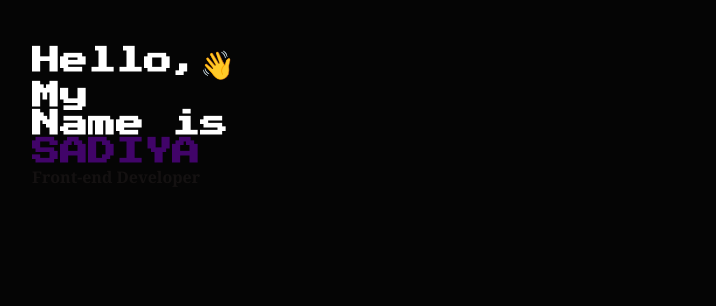
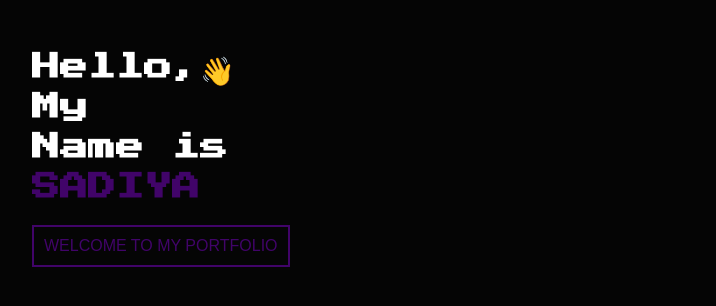
Before and after one commit to sadiya-szn/serendipity, a plain HTML site: page index.html in a window 1280 px wide. Shown: the part 88-394 px from the top of the page, without its empty margins (96-812 px from the left). Drawn offline with Linux system fonts and the light colour scheme.

Commit message:
baby steps

```diff
--- a/index.html
+++ b/index.html
@@ -24,9 +24,11 @@
 
      </header>
      <div class="heading">
-        <h1>Hello,&#128075; <br> My <br> Name is <br> <span style="color:rgb(65, 9, 117);">SADIYA</span></h1>
-        <p>Front-end Developer</p>
+        <h1>Hello,&#128075; <br> My <br> Name is <br> <span>SADIYA</span></h1>
+        <!-- <p>Front-end Developer</p> -->
+        <button class="welcome">WELCOME TO MY PORTFOLIO</a>
     </div>
+
     </div>
 
 </body>
--- a/style.css
+++ b/style.css
@@ -66,7 +66,7 @@ i:hover{
 
 .heading h1{
     /* width:50%; */
-
+    line-height: 40px;
     animation-name: heading;
     font-family: 'Press Start 2P', cursive;
     animation-duration: 4s;
@@ -98,8 +98,25 @@ span{
 }
 .heading p{
     margin-top: 0;
-    color: rgb(44, 36, 36);
+    color: rgb(85, 84, 84);
     font-family:Cambria, Cochin, Georgia, Times, 'Times New Roman', serif;
     font-weight: 600;
-    opacity: 0.4;
 }
+.welcome{
+    color: rgb(65, 4, 105);
+    margin-left: auto;
+    background-color: transparent;
+    border: 2px solid rgb(65, 4, 105);
+    padding: 10px;
+    outline: none;
+    margin-top: 18px;
+    position: relative;
+    font-size: 16px;
+    animation: welcome;
+    /* animation-delay: 1s; */
+    animation-duration: 3s;
+}
+@keyframes welcome{
+    0%{left: -1000px;}
+    100%{left: 0px;}
+}
```
